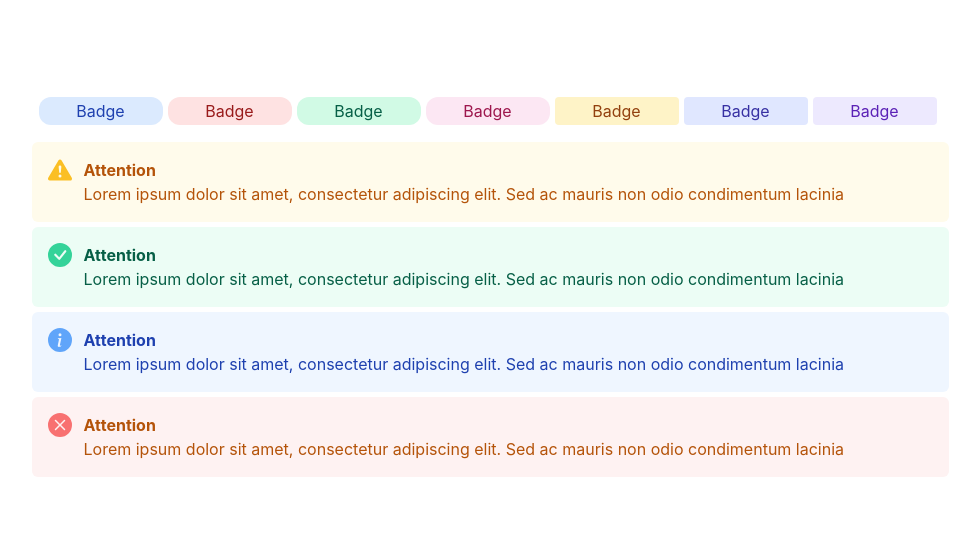
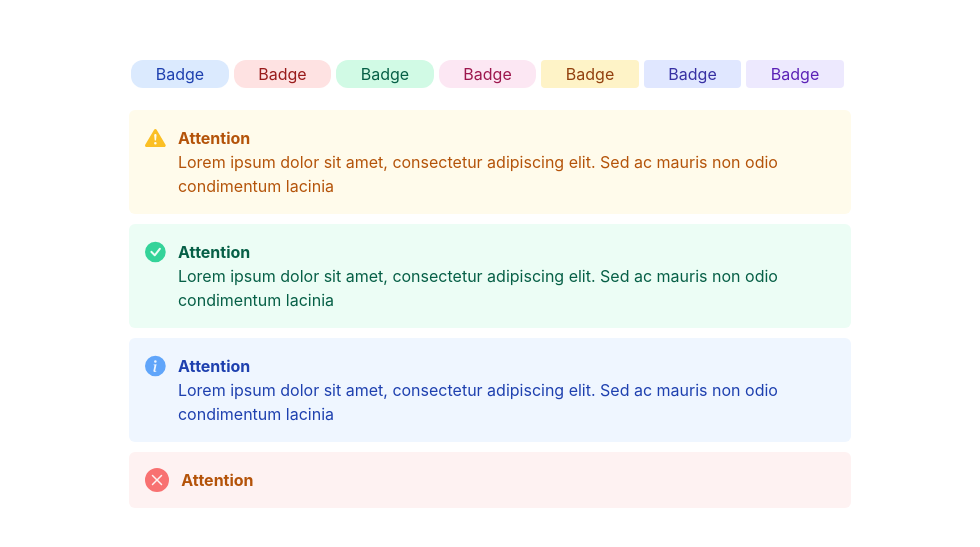
Before and after one commit to trezp/trove-component-library, a React (Vite) app: page / in a window 1280 px wide. Shown: the part 117-664 px from the top of the page, without its empty margins (150-1130 px from the left). Built offline with nearby package versions, Linux system fonts and the light colour scheme.

Commit message:
add BannerIcon component

```diff
--- a/src/App.css
+++ b/src/App.css
@@ -2,6 +2,11 @@
   max-width: 1280px;
   margin: 0 auto;
   padding: 2rem;
+}
+
+.app-container {
+  max-width: 80%;
+  margin: auto;
 }
 
 .badge-container {
--- a/src/App.jsx
+++ b/src/App.jsx
@@ -6,7 +6,7 @@ import './App.css'
 
 function App() {
   return (
-    <>
+    <div className="app-container">
       <div className="badge-container">
         <Badge color="blue" type="pill">Badge</Badge>
         <Badge color="red" type="pill">Badge</Badge>
@@ -25,10 +25,8 @@ function App() {
       <Banner status="neutral">
         Lorem ipsum dolor sit amet, consectetur adipiscing elit. Sed ac mauris non odio condimentum lacinia
       </Banner>
-      <Banner status="error">
-        Lorem ipsum dolor sit amet, consectetur adipiscing elit. Sed ac mauris non odio condimentum lacinia
-      </Banner>
-    </>
+      <Banner status="error"></Banner>
+    </div>
   )
 }
 
--- a/src/components/Banner/Banner.css
+++ b/src/components/Banner/Banner.css
@@ -6,7 +6,8 @@
   display: flex;
   border-radius: 6px;
   padding: calc(var(--spacing-unit) * 4);
-  margin: 5px;
+  margin: 10px;
+  max-width: 100%;
 }
 
 .banner-container p {
--- a/src/components/Banner/Banner.jsx
+++ b/src/components/Banner/Banner.jsx
@@ -1,50 +1,13 @@
 import propTypes from "prop-types";
 
 import "./Banner.css";
-import { BsFillCheckCircleFill, BsFillInfoCircleFill, BsFillExclamationTriangleFill, BsFillXCircleFill } from 'react-icons/bs';
+import BannerIcon from "./BannerIcon";
+import getBannerColors from "./bannerColors";
 
 export default function Banner({ children, status = "neutral", title = "Attention" }){
-  function statusIcon(){
-    switch(status){
-      case "neutral":
-        return <BsFillInfoCircleFill className={`status ${status}`}/>
-      case "success":
-        return <BsFillCheckCircleFill className={`status ${status}`}/>
-      case "warning":
-        return <BsFillExclamationTriangleFill className={`status ${status}`}/>;
-      case "error":
-        return <BsFillXCircleFill className={`status ${status}`}/>
-    }
-  }
-
-  const bannerColors = {
-    "neutral": {
-      color: "#1E40AF",
-      background: "#EFF6FF"
-    },
-    "success": {
-      color: "#065F46",
-      background: "#ECFDF5"
-    },
-    "error": {
-      color: "#B45309",
-      background: "#FEF2F2"
-    },
-    "warning": {
-      color: "#B45309",
-      background: "#FFFBEB"
-    },
-
-  }
-  function getBannerColors(bannerColors, status){
-    return {
-      "backgroundColor": bannerColors[status].background,
-      "color": bannerColors[status].color
-    }
-  }
   return (
-    <div className="banner-container" style={getBannerColors(bannerColors, status)}>
-      {statusIcon()}
+    <div className="banner-container" style={getBannerColors(status)}>
+      <BannerIcon bannerStatus={status}/>
       <div className="banner-content">
         <p>{title}</p>
         <p>{children}</p>
--- /dev/null
+++ b/src/components/Banner/BannerIcon.jsx
@@ -0,0 +1,21 @@
+import { BsFillCheckCircleFill, BsFillInfoCircleFill, BsFillExclamationTriangleFill, BsFillXCircleFill } from 'react-icons/bs';
+
+export default function BannerIcon({ bannerStatus = "neutral" }){
+    let icon;
+
+    switch(bannerStatus){
+      case "neutral":
+        icon = <BsFillInfoCircleFill className={`status ${bannerStatus}`}/>
+        break;j
+      case "success":
+        icon = <BsFillCheckCircleFill className={`status ${bannerStatus}`}/>
+        break;
+      case "warning":
+        icon = <BsFillExclamationTriangleFill className={`status ${bannerStatus}`}/>;
+        break;
+      case "error":
+        icon =  <BsFillXCircleFill className={`status ${bannerStatus}`}/>
+        break;
+    }
+    return icon;
+}
--- /dev/null
+++ b/src/components/Banner/bannerColors.js
@@ -0,0 +1,25 @@
+
+export default function getBannerColors(status){
+  const bannerColors = {
+    "neutral": {
+      color: "#1E40AF",
+      background: "#EFF6FF"
+    },
+    "success": {
+      color: "#065F46",
+      background: "#ECFDF5"
+    },
+    "error": {
+      color: "#B45309",
+      background: "#FEF2F2"
+    },
+    "warning": {
+      color: "#B45309",
+      background: "#FFFBEB"
+    },
+  }
+  return {
+    "backgroundColor": bannerColors[status].background,
+    "color": bannerColors[status].color
+  }
+}
```
